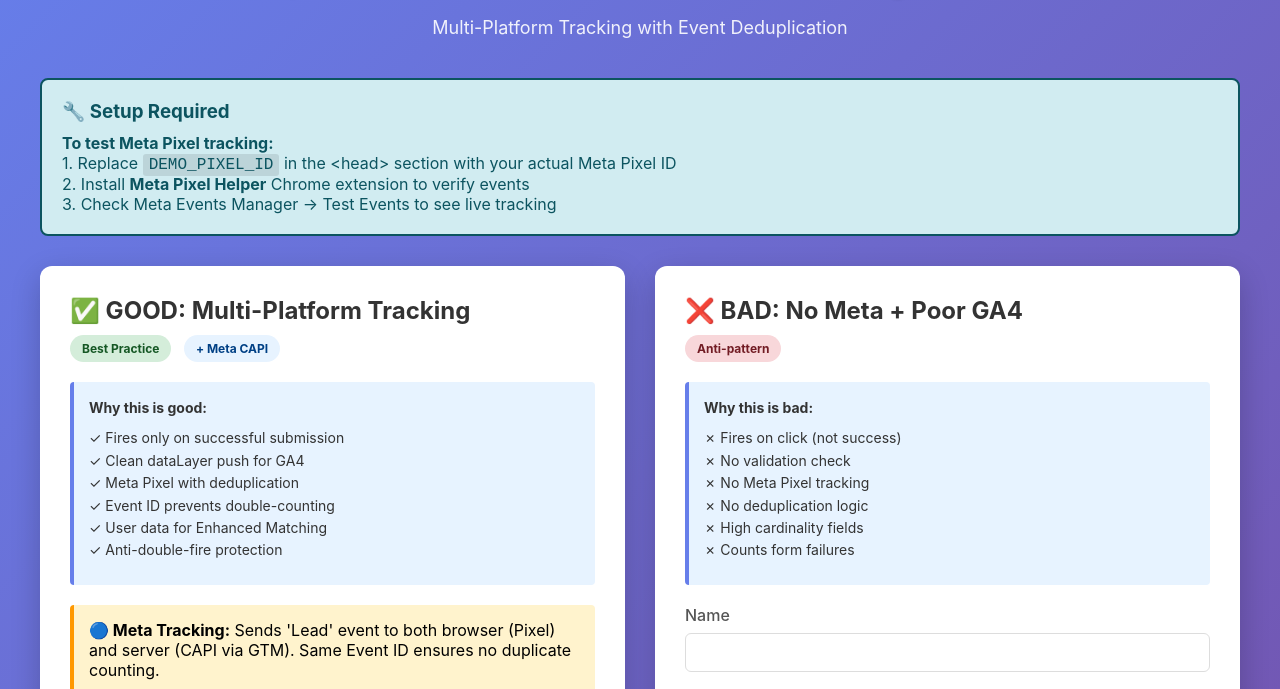
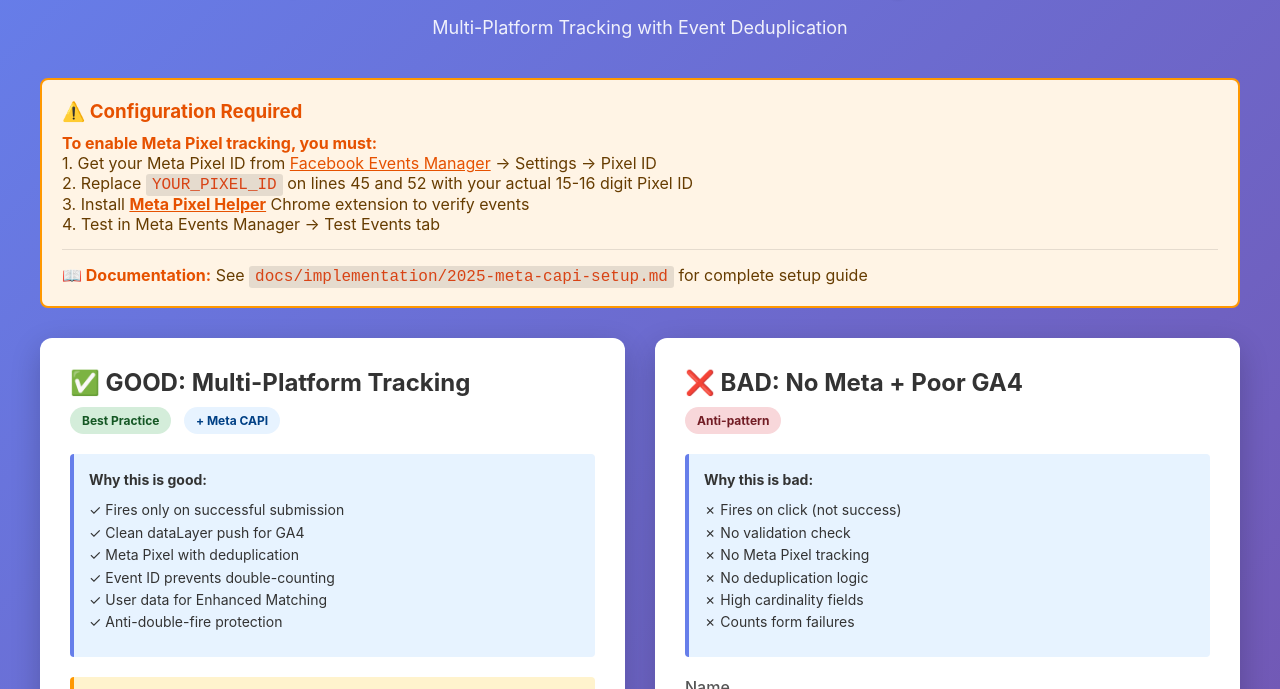
Before and after one commit to stiigg/gtm-ga4-form-tracking-demo, a plain HTML site: page demos/client-side/index-with-meta-capi.html in a window 1280 px wide. Shown: the part 62-751 px from the top of the page. Drawn offline with Linux system fonts and the light colour scheme.

Commit message:
Update Meta Pixel ID placeholder with instructions for production setup

```diff
--- a/demos/client-side/index-with-meta-capi.html
+++ b/demos/client-side/index-with-meta-capi.html
@@ -46,12 +46,14 @@
     s.parentNode.insertBefore(t,s)}(window, document,'script',
     'https://connect.facebook.net/en_US/fbevents.js');
 
-    // DEMO MODE: Using demo Pixel ID - Replace with YOUR_PIXEL_ID in production
-    fbq('init', 'DEMO_PIXEL_ID');
+    // TODO: Replace 'YOUR_PIXEL_ID' with your actual Meta Pixel ID (15-16 digits)
+    // Get it from: https://business.facebook.com/events_manager2 → Settings → Pixel ID
+    // Example: fbq('init', '123456789012345');
+    fbq('init', 'YOUR_PIXEL_ID');
     fbq('track', 'PageView');
   </script>
   <noscript><img height="1" width="1" style="display:none"
-  src="https://www.facebook.com/tr?id=DEMO_PIXEL_ID&ev=PageView&noscript=1"/>
+  src="https://www.facebook.com/tr?id=YOUR_PIXEL_ID&ev=PageView&noscript=1"/>
   </noscript>
   <!-- End Meta Pixel Code -->
 
@@ -234,16 +236,17 @@
     }
 
     .alert-banner {
-      background: #d1ecf1;
-      border: 2px solid #0c5460;
+      background: #fff4e5;
+      border: 2px solid #ff9800;
       border-radius: 8px;
       padding: 20px;
       margin-bottom: 30px;
-      color: #0c5460;
+      color: #663c00;
     }
 
     .alert-banner h3 {
       margin-bottom: 10px;
+      color: #e65100;
     }
 
     .alert-banner code {
@@ -251,6 +254,11 @@
       padding: 2px 6px;
       border-radius: 3px;
       font-family: 'Courier New', monospace;
+      color: #d84315;
+    }
+
+    .alert-banner strong {
+      color: #e65100;
     }
 
     @media (max-width: 768px) {
@@ -271,11 +279,13 @@
     <p class="subtitle">Multi-Platform Tracking with Event Deduplication</p>
 
     <div class="alert-banner">
-      <h3>🔧 Setup Required</h3>
-      <p><strong>To test Meta Pixel tracking:</strong></p>
-      <p>1. Replace <code>DEMO_PIXEL_ID</code> in the &lt;head&gt; section with your actual Meta Pixel ID</p>
-      <p>2. Install <strong>Meta Pixel Helper</strong> Chrome extension to verify events</p>
-      <p>3. Check Meta Events Manager → Test Events to see live tracking</p>
+      <h3>⚠️ Configuration Required</h3>
+      <p><strong>To enable Meta Pixel tracking, you must:</strong></p>
+      <p>1. Get your Meta Pixel ID from <a href="https://business.facebook.com/events_manager2" target="_blank" style="color: #e65100; text-decoration: underline;">Facebook Events Manager</a> → Settings → Pixel ID</p>
+      <p>2. Replace <code>YOUR_PIXEL_ID</code> on lines 45 and 52 with your actual 15-16 digit Pixel ID</p>
+      <p>3. Install <strong><a href="https://chrome.google.com/webstore/detail/meta-pixel-helper/" target="_blank" style="color: #e65100; text-decoration: underline;">Meta Pixel Helper</a></strong> Chrome extension to verify events</p>
+      <p>4. Test in Meta Events Manager → Test Events tab</p>
+      <p style="margin-top: 15px; padding-top: 15px; border-top: 1px solid rgba(0,0,0,0.1);"><strong>📖 Documentation:</strong> See <code>docs/implementation/2025-meta-capi-setup.md</code> for complete setup guide</p>
     </div>
 
     <div class="demo-grid">
@@ -468,6 +478,7 @@
       document.getElementById('good-success').style.display = 'block';
 
       // Display pushed events for debugging
+      const pixelStatus = typeof fbq !== 'undefined' ? '✅ Meta Pixel loaded' : '⚠️ Meta Pixel NOT loaded (check YOUR_PIXEL_ID)';
       const debugOutput = `✅ MULTI-PLATFORM TRACKING SUCCESSFUL\n\n` +
         `🔑 Event ID: ${eventId}\n` +
         `   (Same ID used across all platforms for deduplication)\n\n` +
@@ -483,7 +494,7 @@
           currency: 'USD'
         }, null, 2) +
         `\n\n━━━━━━━━━━━━━━━━━━━━━━━━━━━━━━━━\n\n` +
-        `🔵 Meta Pixel (Browser-Side):\n` +
+        `🔵 Meta Pixel (Browser-Side): ${pixelStatus}\n` +
         JSON.stringify({
           event: 'Lead',
           eventID: eventId,
```
